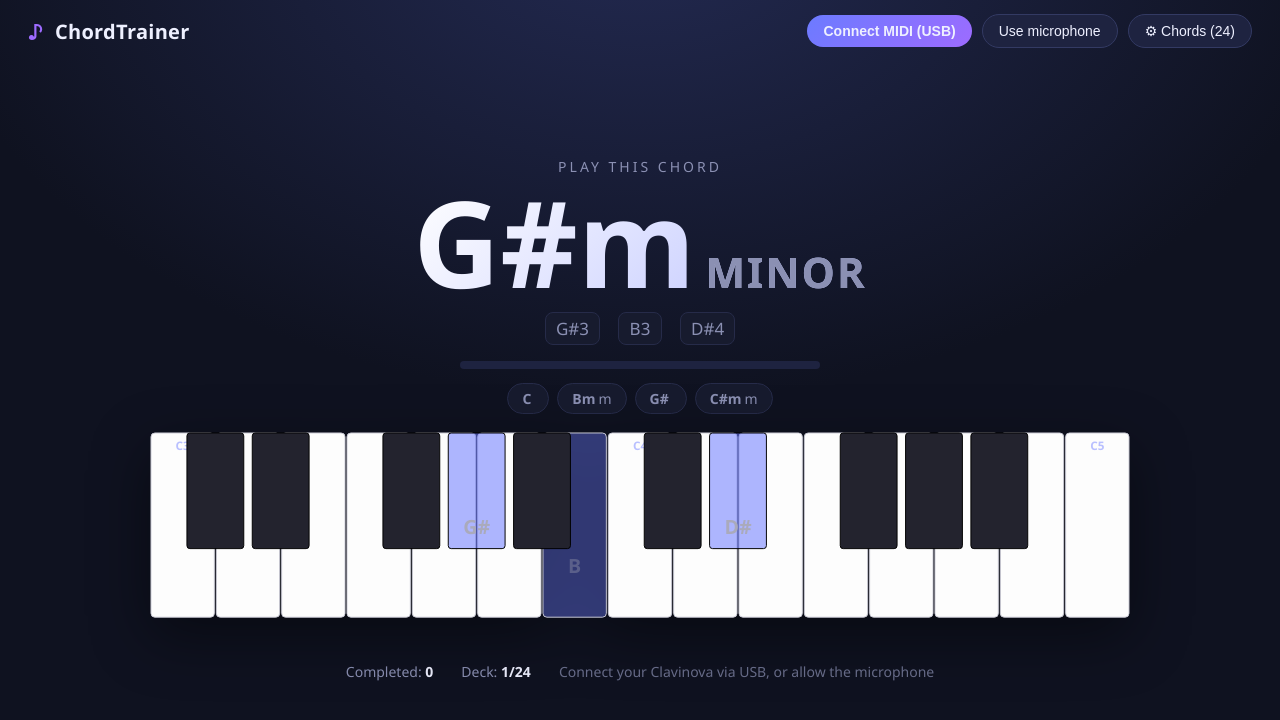
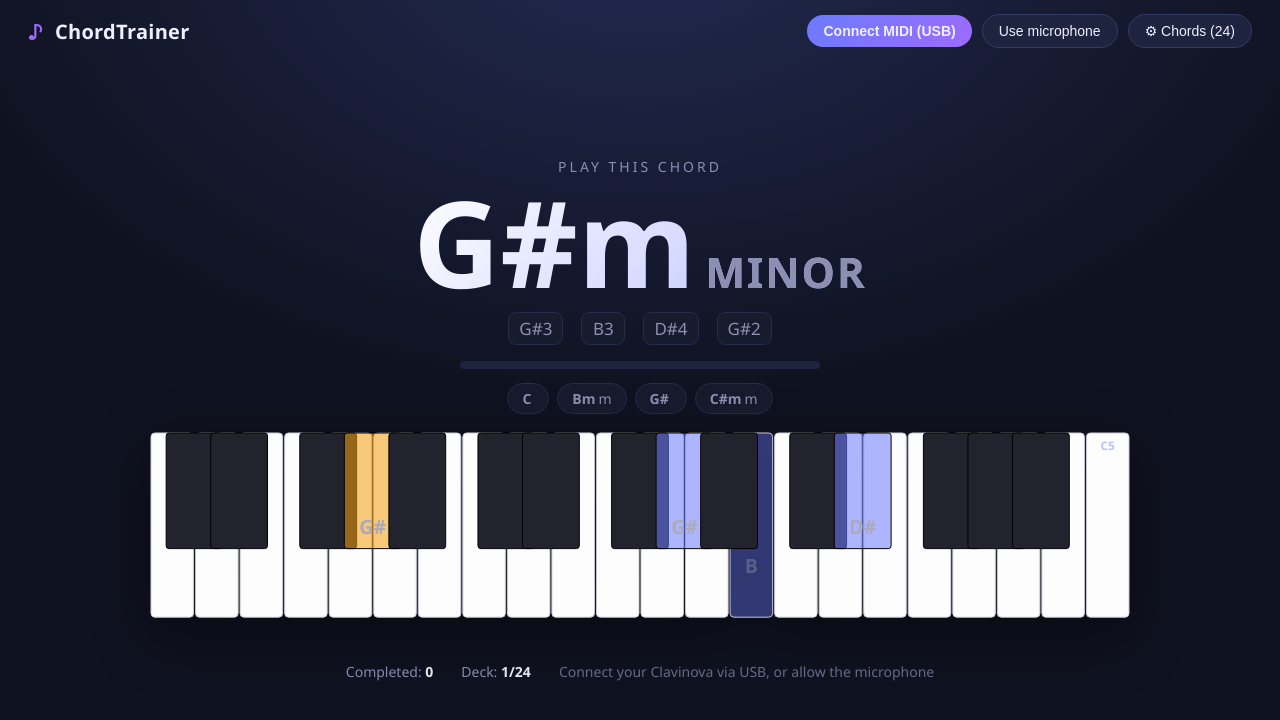
Before and after one commit to michburkhalter/ChordTrainer, a React (Vite) app: page / in a window 1280 px wide. Shown: the top 720 px of the page. Built offline with nearby package versions, Linux system fonts and the light colour scheme.

Commit message:
bass hand added

```diff
--- a/src/App.tsx
+++ b/src/App.tsx
@@ -14,6 +14,7 @@ const STORAGE_KEY = 'chordtrainer.enabledChords';
 const LIGHTS_KEY = 'chordtrainer.keylights';
 const EXTRA_KEY = 'chordtrainer.allowExtra';
 const OCTAVE_KEY = 'chordtrainer.anyOctave';
+const LEFT_KEY = 'chordtrainer.leftHand';
 
 function loadEnabledChords(): Set<string> {
   try {
@@ -60,6 +61,9 @@ export default function App() {
   const [anyOctave, setAnyOctave] = useState(
     () => localStorage.getItem(OCTAVE_KEY) !== '0',
   );
+  const [leftHand, setLeftHand] = useState(
+    () => localStorage.getItem(LEFT_KEY) !== '0',
+  );
   const lightsRef = useRef<KeyLights | null>(null);
   const poolChords = useMemo(
     () => ALL_CHORDS.filter((c) => enabledSymbols.has(c.symbol)),
@@ -85,9 +89,22 @@ export default function App() {
     [activeNotes],
   );
 
+  // Notes the player must sound: chord voicing + optional left-hand bass
+  const requiredNotes = useMemo(
+    () => (leftHand ? [...chord.voicing, chord.bass] : chord.voicing),
+    [chord, leftHand],
+  );
+
   const satisfied = useMemo(() => {
     if (anyOctave) {
       if (!chord.pitchClasses.every((pc) => heardPitchClasses.has(pc))) return false;
+      if (leftHand) {
+        // the bass must sound below the chord root (left hand register)
+        const hasBass = activeNotes.some(
+          (m) => m < chord.voicing[0] && midiToPitchClass(m) === chord.root,
+        );
+        if (!hasBass) return false;
+      }
       if (!allowExtra) {
         // strict: every sounding pitch class must belong to the chord
         for (const pc of heardPitchClasses) {
@@ -96,23 +113,25 @@ export default function App() {
       }
       return true;
     }
-    // exact keys: every note of the displayed voicing must be held
+    // exact keys: every required note must be held
     const held = new Set(activeNotes);
-    if (!chord.voicing.every((m) => held.has(m))) return false;
+    if (!requiredNotes.every((m) => held.has(m))) return false;
     if (!allowExtra) {
-      const allowed = new Set(chord.voicing);
+      const allowed = new Set(requiredNotes);
       for (const m of activeNotes) {
         if (!allowed.has(m)) return false;
       }
     }
     return true;
-  }, [chord, heardPitchClasses, activeNotes, allowExtra, anyOctave]);
+  }, [chord, requiredNotes, heardPitchClasses, activeNotes, allowExtra, anyOctave, leftHand]);
 
   // Refs so the interval always sees fresh values without re-subscribing
   const satisfiedRef = useRef(satisfied);
   satisfiedRef.current = satisfied;
   const chordRef = useRef(chord);
   chordRef.current = chord;
+  const requiredRef = useRef(requiredNotes);
+  requiredRef.current = requiredNotes;
   const phaseRef = useRef(phase);
   phaseRef.current = phase;
   const holdSinceRef = useRef<number | null>(null);
@@ -130,7 +149,7 @@ export default function App() {
           holdSinceRef.current = null;
           setPhase('success');
           playConfirm();
-          playChord(chordRef.current.voicing);
+          playChord(requiredRef.current);
           window.setTimeout(() => {
             setCompleted((c) => c + 1);
             setIndex((i) => i + 1);
@@ -153,14 +172,21 @@ export default function App() {
     }
   }, [index, deck, poolChords]);
 
-  const applyChordPool = (next: Set<string>, nextAllowExtra: boolean, nextAnyOctave: boolean) => {
+  const applyChordPool = (
+    next: Set<string>,
+    nextAllowExtra: boolean,
+    nextAnyOctave: boolean,
+    nextLeftHand: boolean,
+  ) => {
     setEnabledSymbols(next);
     setAllowExtra(nextAllowExtra);
     setAnyOctave(nextAnyOctave);
+    setLeftHand(nextLeftHand);
     try {
       localStorage.setItem(STORAGE_KEY, JSON.stringify([...next]));
       localStorage.setItem(EXTRA_KEY, nextAllowExtra ? '1' : '0');
       localStorage.setItem(OCTAVE_KEY, nextAnyOctave ? '1' : '0');
+      localStorage.setItem(LEFT_KEY, nextLeftHand ? '1' : '0');
     } catch {
       // storage unavailable
     }
@@ -200,8 +226,8 @@ export default function App() {
     }
     if (!lightsRef.current) lightsRef.current = new KeyLights(midi.send);
     lightsRef.current.enable();
-    lightsRef.current.setNotes(chord.voicing);
-  }, [keyLightsOn, midi.connected, midi.sysex, midi.send, chord, listeningKey]);
+    lightsRef.current.setNotes(requiredNotes);
+  }, [keyLightsOn, midi.connected, midi.sysex, midi.send, requiredNotes, listeningKey]);
 
   useEffect(() => {
     return () => {
@@ -286,7 +312,7 @@ export default function App() {
             <span className="chord-quality">{chord.quality}</span>
           </div>
           <div className="chord-notes">
-            {chord.voicing.map((m) => (
+            {requiredNotes.map((m) => (
               <span key={m} className="chord-note">
                 {noteNameWithOctave(m)}
               </span>
@@ -308,7 +334,8 @@ export default function App() {
         </div>
 
         <Keyboard
-          targetNotes={chord.voicing}
+          targetNotes={requiredNotes}
+          bassNotes={leftHand ? [chord.bass] : []}
           chordPitchClasses={chord.pitchClasses}
           pressedNotes={activeNotes}
           heardPitchClasses={heardPitchClasses}
@@ -324,7 +351,7 @@ export default function App() {
           </span>
           <span className="hint">
             {midi.connected || micOn
-              ? `${anyOctave ? 'Chord tones in any octave' : 'Exact keys shown'} · ${allowExtra ? 'extra notes OK' : 'no extra notes'} · hold 0.5s`
+              ? `${anyOctave ? 'Chord tones in any octave' : 'Exact keys shown'} · ${allowExtra ? 'extra notes OK' : 'no extra notes'}${leftHand ? ' · LH bass' : ''} · hold 0.5s`
               : 'Connect your Clavinova via USB, or allow the microphone'}
           </span>
         </footer>
@@ -335,6 +362,7 @@ export default function App() {
         enabled={enabledSymbols}
         allowExtra={allowExtra}
         anyOctave={anyOctave}
+        leftHand={leftHand}
         onApply={applyChordPool}
         onClose={() => setSettingsOpen(false)}
       />
--- a/src/components/Keyboard.tsx
+++ b/src/components/Keyboard.tsx
@@ -4,6 +4,8 @@ import { KEYBOARD_HIGH, KEYBOARD_LOW, isBlackMidi, midiToName, midiToPitchClass
 interface Props {
   /** MIDI notes of the target chord voicing */
   targetNotes: number[];
+  /** MIDI notes played by the left hand (bass) — highlighted differently */
+  bassNotes?: number[];
   /** Pitch classes of the chord (for matching pressed notes in any octave) */
   chordPitchClasses: number[];
   /** MIDI notes currently held down */
@@ -21,6 +23,7 @@ const BLACK_W = 58;
 
 export default function Keyboard({
   targetNotes,
+  bassNotes = [],
   chordPitchClasses,
   pressedNotes,
   heardPitchClasses,
@@ -51,6 +54,7 @@ export default function Keyboard({
   }, []);
 
   const targetSet = useMemo(() => new Set(targetNotes), [targetNotes]);
+  const bassSet = useMemo(() => new Set(bassNotes), [bassNotes]);
   const pressedSet = useMemo(() => new Set(pressedNotes), [pressedNotes]);
   const chordPcSet = useMemo(() => new Set(chordPitchClasses), [chordPitchClasses]);
 
@@ -72,6 +76,7 @@ export default function Keyboard({
             'key',
             'key-white',
             isTarget ? 'key-target' : '',
+            isTarget && bassSet.has(k.midi) ? 'key-bass' : '',
             isTarget && pcHeard ? 'key-target-heard' : '',
             isPressed ? (chordPcSet.has(midiToPitchClass(k.midi)) ? 'key-pressed-good' : 'key-pressed-other') : '',
             success && isTarget ? 'key-success' : '',
@@ -111,6 +116,7 @@ export default function Keyboard({
             'key',
             'key-black',
             isTarget ? 'key-target' : '',
+            isTarget && bassSet.has(k.midi) ? 'key-bass' : '',
             isTarget && pcHeard ? 'key-target-heard' : '',
             isPressed ? (chordPcSet.has(midiToPitchClass(k.midi)) ? 'key-pressed-good' : 'key-pressed-other') : '',
             success && isTarget ? 'key-success' : '',
--- a/src/components/SettingsPanel.tsx
+++ b/src/components/SettingsPanel.tsx
@@ -7,16 +7,18 @@ interface Props {
   enabled: Set<string>;
   allowExtra: boolean;
   anyOctave: boolean;
-  onApply: (next: Set<string>, allowExtra: boolean, anyOctave: boolean) => void;
+  leftHand: boolean;
+  onApply: (next: Set<string>, allowExtra: boolean, anyOctave: boolean, leftHand: boolean) => void;
   onClose: () => void;
 }
 
 const OPEN_CHORDS = ['C', 'G', 'F', 'A', 'Dm', 'Am', 'Em'];
 
-export default function SettingsPanel({ open, enabled, allowExtra, anyOctave, onApply, onClose }: Props) {
+export default function SettingsPanel({ open, enabled, allowExtra, anyOctave, leftHand, onApply, onClose }: Props) {
   const [draft, setDraft] = useState<Set<string>>(new Set(enabled));
   const [extraDraft, setExtraDraft] = useState(allowExtra);
   const [octaveDraft, setOctaveDraft] = useState(anyOctave);
+  const [leftDraft, setLeftDraft] = useState(leftHand);
 
   // Reset the draft whenever the panel is opened
   useEffect(() => {
@@ -24,8 +26,9 @@ export default function SettingsPanel({ open, enabled, allowExtra, anyOctave, on
       setDraft(new Set(enabled));
       setExtraDraft(allowExtra);
       setOctaveDraft(anyOctave);
+      setLeftDraft(leftHand);
     }
-  }, [open, enabled, allowExtra, anyOctave]);
+  }, [open, enabled, allowExtra, anyOctave, leftHand]);
 
   const groups = useMemo(() => {
     const byRoot = new Map<number, Chord[]>();
@@ -91,6 +94,18 @@ export default function SettingsPanel({ open, enabled, allowExtra, anyOctave, on
         <label className="setting-row">
           <input
             type="checkbox"
+            checked={leftDraft}
+            onChange={(e) => setLeftDraft(e.target.checked)}
+          />
+          <span>
+            Left hand (bass note)
+            <em>Add the chord root an octave below for the left hand</em>
+          </span>
+        </label>
+
+        <label className="setting-row">
+          <input
+            type="checkbox"
             checked={extraDraft}
             onChange={(e) => setExtraDraft(e.target.checked)}
           />
@@ -146,7 +161,7 @@ export default function SettingsPanel({ open, enabled, allowExtra, anyOctave, on
             <button className="btn" onClick={() => setAll(false)}>
               None
             </button>
-            <button className="btn btn-primary" onClick={() => onApply(draft, extraDraft, octaveDraft)} disabled={draft.size === 0}>
+            <button className="btn btn-primary" onClick={() => onApply(draft, extraDraft, octaveDraft, leftDraft)} disabled={draft.size === 0}>
               Apply
             </button>
           </div>
--- a/src/lib/theory.ts
+++ b/src/lib/theory.ts
@@ -12,15 +12,19 @@ export interface Chord {
   pitchClasses: number[];
   /** Suggested MIDI notes to play (root position, within keyboard range) */
   voicing: number[];
+  /** Left-hand bass note: chord root one octave below the voicing root */
+  bass: number;
 }
 
-export const KEYBOARD_LOW = 48; // C3
+export const KEYBOARD_LOW = 36; // C2 (display range, includes left-hand bass)
 export const KEYBOARD_HIGH = 72; // C5
+const VOICING_LOW = 48; // C3 (right-hand chord voicing stays in this range)
+const VOICING_HIGH = 72;
 
 const isBlackKey = (midi: number) => [1, 3, 6, 8, 10].includes(((midi % 12) + 12) % 12);
 
 /**
- * Build a root-position voicing of the chord inside [KEYBOARD_LOW, KEYBOARD_HIGH].
+ * Build a root-position voicing of the chord inside [VOICING_LOW, VOICING_HIGH].
  * Prefers a compact voicing with the root closest to MIDI 55 (G3).
  */
 export function chordVoicing(rootPc: number, quality: ChordQuality): number[] {
@@ -30,7 +34,7 @@ export function chordVoicing(rootPc: number, quality: ChordQuality): number[] {
 
   const candidates = pcs.map((pc) => {
     const list: number[] = [];
-    for (let m = KEYBOARD_LOW; m <= KEYBOARD_HIGH; m++) {
+    for (let m = VOICING_LOW; m <= VOICING_HIGH; m++) {
       if (((m % 12) + 12) % 12 === pc) list.push(m);
     }
     return list;
@@ -63,12 +67,14 @@ export function chordVoicing(rootPc: number, quality: ChordQuality): number[] {
 
 export function makeChord(root: number, quality: ChordQuality): Chord {
   const third = quality === 'minor' ? 3 : 4;
+  const voicing = chordVoicing(root, quality);
   return {
     root,
     quality,
     symbol: NOTE_NAMES[root] + (quality === 'minor' ? 'm' : ''),
     pitchClasses: [root, (root + third) % 12, (root + 7) % 12],
-    voicing: chordVoicing(root, quality),
+    voicing,
+    bass: voicing[0] - 12,
   };
 }
 
--- a/src/styles.css
+++ b/src/styles.css
@@ -275,6 +275,14 @@ body {
   fill: rgba(108, 123, 255, 0.55);
 }
 
+.key-bass {
+  fill: rgba(245, 158, 11, 0.4);
+}
+
+.key-black.key-bass {
+  fill: rgba(245, 158, 11, 0.55);
+}
+
 .key-target-heard {
   fill: var(--good-soft);
 }
```
Also changed, not shown: 5 other files (tests, documents, lock files or other folders).
